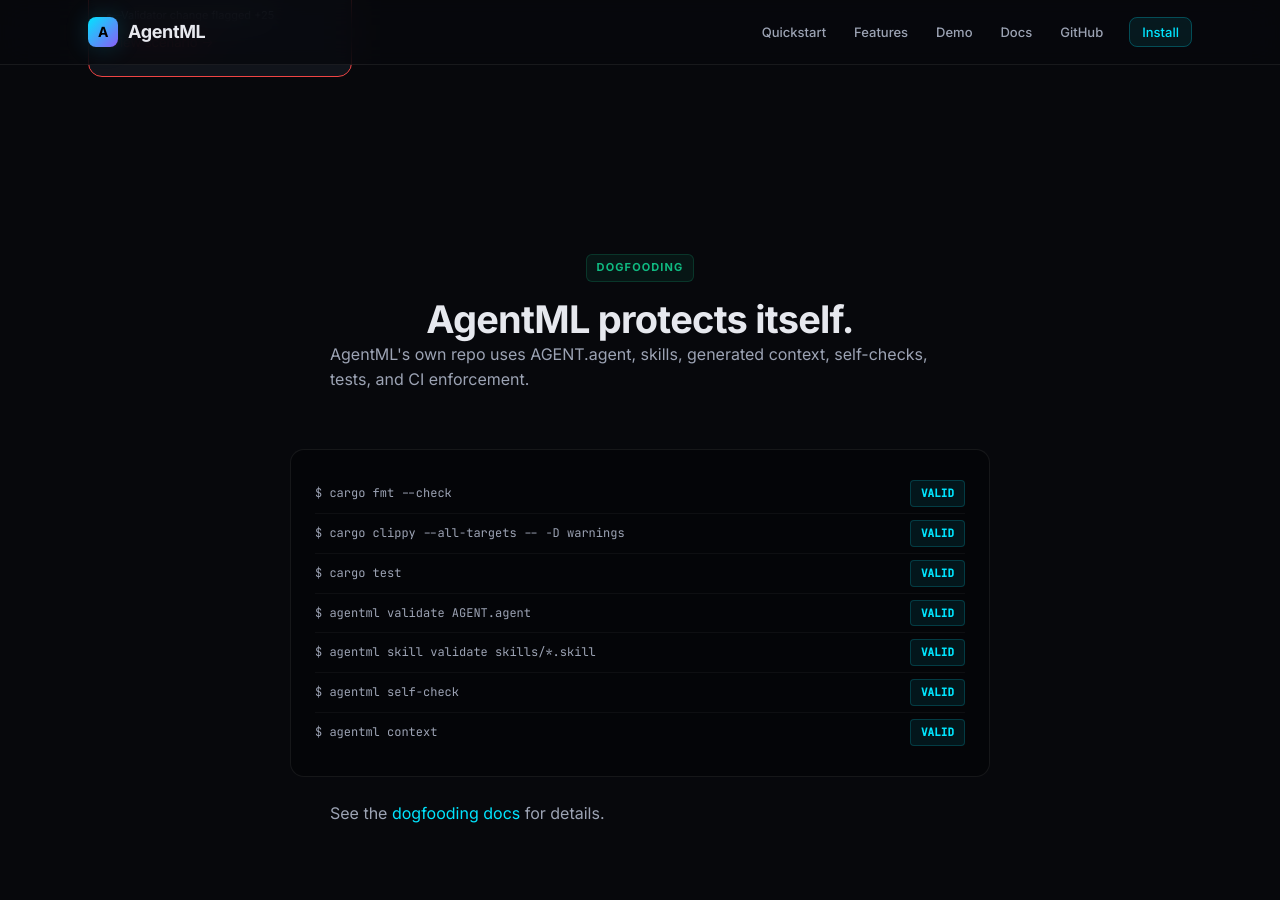
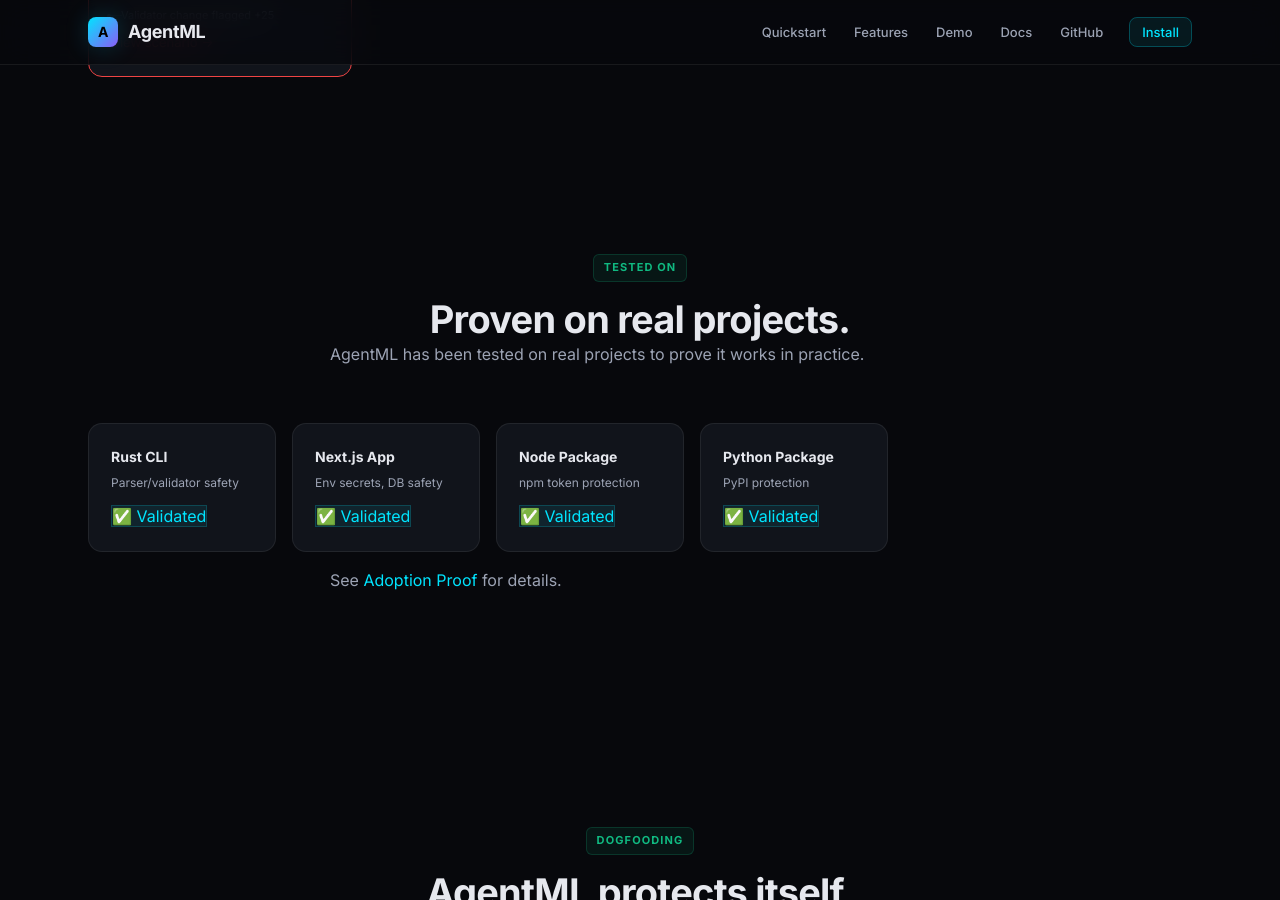
Before and after one commit to Nom-nom-hub/agentml, a Jekyll site: the page built from docs/index.html, in a window 1280 px wide and 900 px high, scrolled down 6750 px. Built offline with Jekyll 4.4.1, drawn with Linux system fonts in a browser that asks for light colours.

```diff
--- a/Cargo.toml
+++ b/Cargo.toml
@@ -1,6 +1,6 @@
 [package]
 name = "agentml"
-version = "0.2.1"
+version = "0.2.2"
 edition = "2024"
 description = "AI-native markup language and CLI for agent execution contracts"
 license = "MIT"
--- a/docs/index.html
+++ b/docs/index.html
@@ -486,6 +486,39 @@
   </div>
 </section>
 
+<section class="content" id="tested">
+  <div class="container">
+    <div class="text-center">
+      <span class="section-label" style="color:var(--accent-green);background:rgba(16,185,129,0.08);border:1px solid rgba(16,185,129,0.2);">Tested On</span>
+    </div>
+    <h2 class="text-center">Proven on real projects.</h2>
+    <p class="section-subtitle">AgentML has been tested on real projects to prove it works in practice.</p>
+    <div class="template-grid" style="max-width:800px;">
+      <div class="template-card">
+        <div class="template-name"><span>Rust CLI</span></div>
+        <div class="template-desc">Parser/validator safety</div>
+        <span class="status status-valid">✅ Validated</span>
+      </div>
+      <div class="template-card">
+        <div class="template-name"><span>Next.js App</span></div>
+        <div class="template-desc">Env secrets, DB safety</div>
+        <span class="status status-valid">✅ Validated</span>
+      </div>
+      <div class="template-card">
+        <div class="template-name"><span>Node Package</span></div>
+        <div class="template-desc">npm token protection</div>
+        <span class="status status-valid">✅ Validated</span>
+      </div>
+      <div class="template-card">
+        <div class="template-name"><span>Python Package</span></div>
+        <div class="template-desc">PyPI protection</div>
+        <span class="status status-valid">✅ Validated</span>
+      </div>
+    </div>
+    <p class="section-subtitle" style="margin-top:16px;">See <a href="/docs/adoption-proof.md">Adoption Proof</a> for details.</p>
+  </div>
+</section>
+
 <section class="content" id="dogfooding">
   <div class="container">
     <div class="text-center">
```
Also changed, not shown: docs/adoption-proof.md (added, +104 -0 lines), CHANGELOG.md, README.md, 4 other files.
